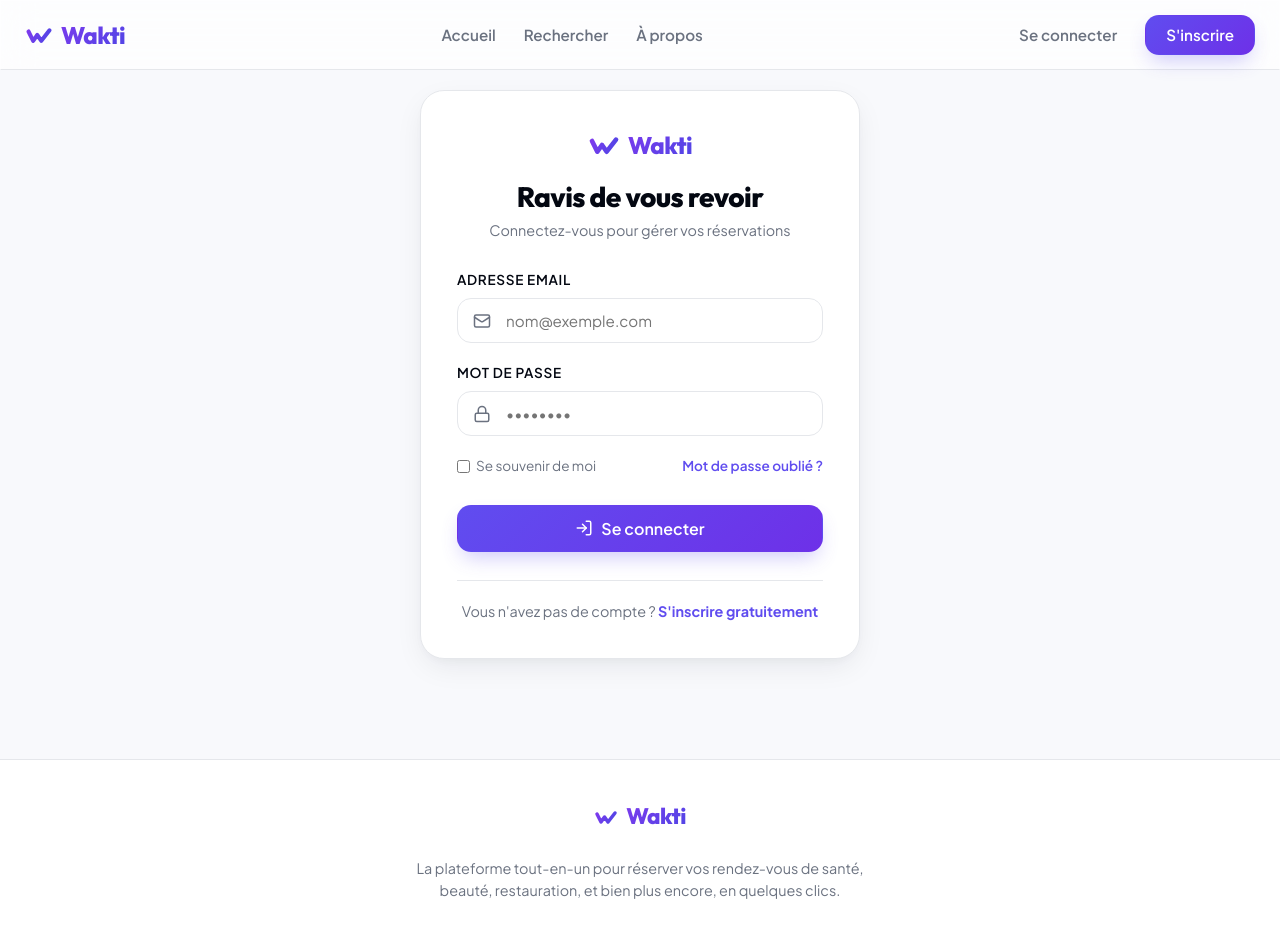
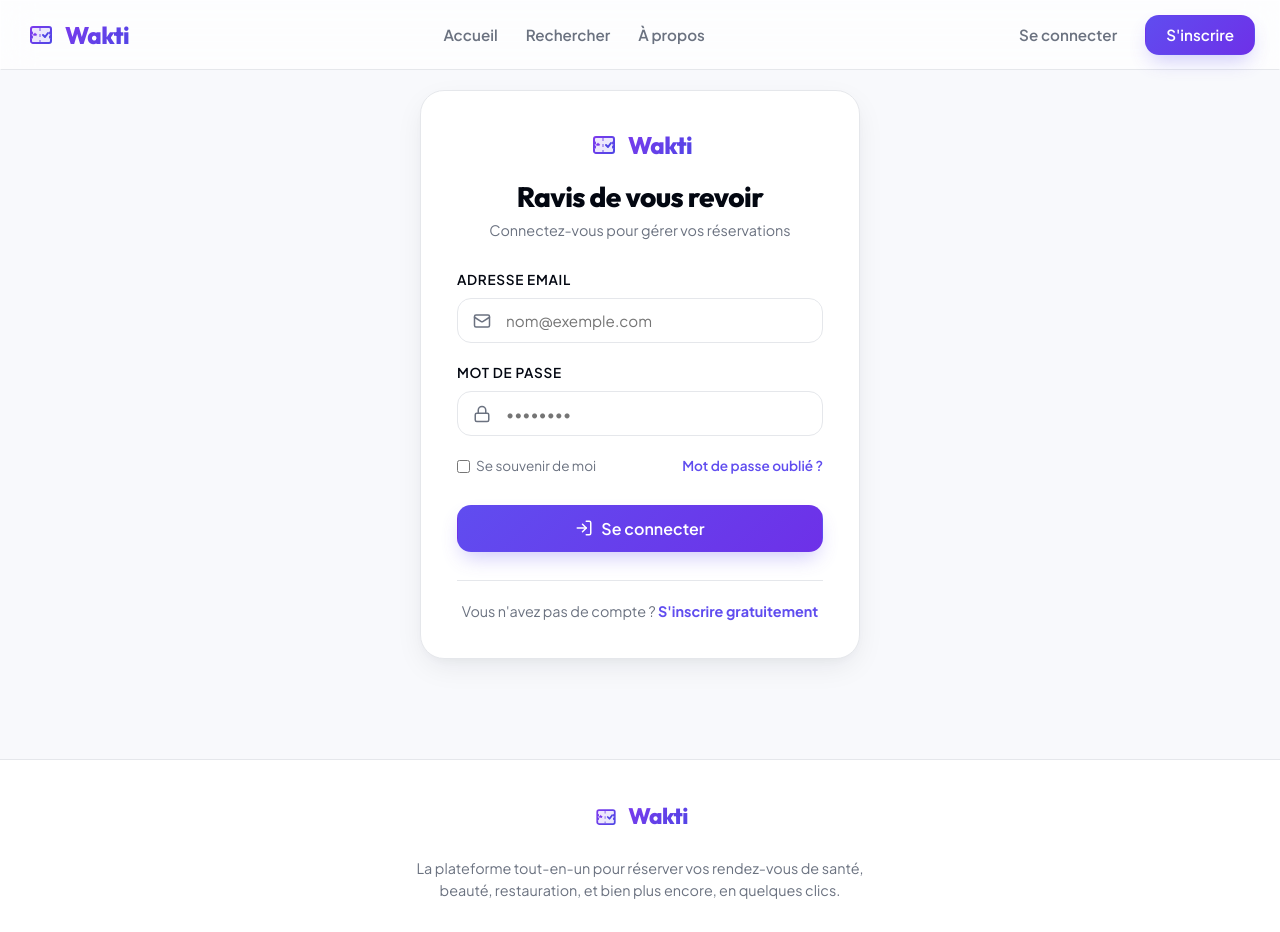
Before and after one commit to Nada-Touil/projet-9antra, a React (Vite) app in the folder Frontend/: page /login in a window 1280 px wide. Shown: the top 932 px of the page. Built offline with nearby package versions, Linux system fonts and the light colour scheme.

Commit message:
Upgrade logo to a premium, rich ticket/pass badge with a star and a checkmark, next to the Wakti text

```diff
--- a/Frontend/src/components/Footer.jsx
+++ b/Frontend/src/components/Footer.jsx
@@ -6,12 +6,19 @@ const Footer = () => {
     <footer className="footer">
       <div className="footer-content">
         <div className="logo-container" style={{ justifyContent: 'center', marginBottom: '8px', gap: '8px' }}>
-          <svg width="24" height="24" viewBox="0 0 24 24" fill="none" xmlns="http://www.w3.org/2000/svg" style={{ flexShrink: 0 }}>
-            <path d="M3 9L7 17L10.5 12L14 17L21 8" stroke="url(#logo-grad-footer)" strokeWidth="3.5" strokeLinecap="round" strokeLinejoin="round" />
+          <svg width="28" height="28" viewBox="0 0 32 32" fill="none" xmlns="http://www.w3.org/2000/svg" style={{ flexShrink: 0 }}>
+            <path d="M6 10C6 8.89543 6.89543 8 8 8H24C25.1046 8 26 8.89543 26 10V13C24.5 13 24.5 15 26 15V17C24.5 17 24.5 19 26 19V22C26 23.1046 25.1046 24 24 24H8C6.89543 24 6 23.1046 6 22V19C7.5 19 7.5 17 6 17V15C7.5 15 7.5 13 6 13V10Z" fill="url(#logo-grad-footer-bg)" stroke="url(#logo-grad-footer)" strokeWidth="2"/>
+            <path d="M15 9V23" stroke="url(#logo-grad-footer)" strokeWidth="1.5" stroke-dasharray="3 3" opacity="0.6"/>
+            <path d="M10 13.5L10.9 14.8L12.4 15.0L11.3 15.9L11.7 17.3L10 16.5L8.3 17.3L8.7 15.9L7.6 15.0L9.1 14.8L10 13.5Z" fill="#7c3aed"/>
+            <path d="M18 16L20 18L23 14" stroke="#4f46e5" strokeWidth="2" strokeLinecap="round" strokeLinejoin="round"/>
             <defs>
-              <linearGradient id="logo-grad-footer" x1="3" y1="8" x2="21" y2="17" gradientUnits="userSpaceOnUse">
+              <linearGradient id="logo-grad-footer" x1="6" y1="8" x2="26" y2="24" gradientUnits="userSpaceOnUse">
                 <stop offset="0%" stopColor="#7c3aed" />
                 <stop offset="100%" stopColor="#4f46e5" />
+              </linearGradient>
+              <linearGradient id="logo-grad-footer-bg" x1="6" y1="8" x2="26" y2="24" gradientUnits="userSpaceOnUse">
+                <stop offset="0%" stopColor="rgba(124, 58, 237, 0.12)" />
+                <stop offset="100%" stopColor="rgba(79, 70, 229, 0.12)" />
               </linearGradient>
             </defs>
           </svg>
--- a/Frontend/src/components/Header.jsx
+++ b/Frontend/src/components/Header.jsx
@@ -23,12 +23,19 @@ const Header = () => {
   return (
     <header className="header glass">
       <div className="logo-container" onClick={() => navigate('/')} style={{ display: 'flex', alignItems: 'center', gap: '8px', cursor: 'pointer' }}>
-        <svg width="28" height="28" viewBox="0 0 24 24" fill="none" xmlns="http://www.w3.org/2000/svg" style={{ flexShrink: 0 }}>
-          <path d="M3 9L7 17L10.5 12L14 17L21 8" stroke="url(#logo-grad-header)" strokeWidth="3.5" strokeLinecap="round" strokeLinejoin="round" />
+        <svg width="32" height="32" viewBox="0 0 32 32" fill="none" xmlns="http://www.w3.org/2000/svg" style={{ flexShrink: 0 }}>
+          <path d="M6 10C6 8.89543 6.89543 8 8 8H24C25.1046 8 26 8.89543 26 10V13C24.5 13 24.5 15 26 15V17C24.5 17 24.5 19 26 19V22C26 23.1046 25.1046 24 24 24H8C6.89543 24 6 23.1046 6 22V19C7.5 19 7.5 17 6 17V15C7.5 15 7.5 13 6 13V10Z" fill="url(#logo-grad-header-bg)" stroke="url(#logo-grad-header)" strokeWidth="2"/>
+          <path d="M15 9V23" stroke="url(#logo-grad-header)" strokeWidth="1.5" strokeDasharray="3 3" opacity="0.6"/>
+          <path d="M10 13.5L10.9 14.8L12.4 15.0L11.3 15.9L11.7 17.3L10 16.5L8.3 17.3L8.7 15.9L7.6 15.0L9.1 14.8L10 13.5Z" fill="#7c3aed"/>
+          <path d="M18 16L20 18L23 14" stroke="#4f46e5" strokeWidth="2" strokeLinecap="round" strokeLinejoin="round"/>
           <defs>
-            <linearGradient id="logo-grad-header" x1="3" y1="8" x2="21" y2="17" gradientUnits="userSpaceOnUse">
+            <linearGradient id="logo-grad-header" x1="6" y1="8" x2="26" y2="24" gradientUnits="userSpaceOnUse">
               <stop offset="0%" stopColor="#7c3aed" />
               <stop offset="100%" stopColor="#4f46e5" />
+            </linearGradient>
+            <linearGradient id="logo-grad-header-bg" x1="6" y1="8" x2="26" y2="24" gradientUnits="userSpaceOnUse">
+              <stop offset="0%" stopColor="rgba(124, 58, 237, 0.12)" />
+              <stop offset="100%" stopColor="rgba(79, 70, 229, 0.12)" />
             </linearGradient>
           </defs>
         </svg>
--- a/Frontend/src/pages/Login.jsx
+++ b/Frontend/src/pages/Login.jsx
@@ -49,12 +49,19 @@ const Login = () => {
       <div className="card animate-fade-in" style={{ width: '100%', maxWidth: '440px', padding: '36px', boxShadow: 'var(--shadow-lg)' }}>
         <div style={{ textAlign: 'center', marginBottom: '28px' }}>
           <div className="logo-container" style={{ justifyContent: 'center', marginBottom: '16px', gap: '8px' }}>
-            <svg width="32" height="32" viewBox="0 0 24 24" fill="none" xmlns="http://www.w3.org/2000/svg" style={{ flexShrink: 0 }}>
-              <path d="M3 9L7 17L10.5 12L14 17L21 8" stroke="url(#logo-grad-login)" strokeWidth="3.5" strokeLinecap="round" strokeLinejoin="round" />
+            <svg width="32" height="32" viewBox="0 0 32 32" fill="none" xmlns="http://www.w3.org/2000/svg" style={{ flexShrink: 0 }}>
+              <path d="M6 10C6 8.89543 6.89543 8 8 8H24C25.1046 8 26 8.89543 26 10V13C24.5 13 24.5 15 26 15V17C24.5 17 24.5 19 26 19V22C26 23.1046 25.1046 24 24 24H8C6.89543 24 6 23.1046 6 22V19C7.5 19 7.5 17 6 17V15C7.5 15 7.5 13 6 13V10Z" fill="url(#logo-grad-login-bg)" stroke="url(#logo-grad-login)" strokeWidth="2"/>
+              <path d="M15 9V23" stroke="url(#logo-grad-login)" strokeWidth="1.5" stroke-dasharray="3 3" opacity="0.6"/>
+              <path d="M10 13.5L10.9 14.8L12.4 15.0L11.3 15.9L11.7 17.3L10 16.5L8.3 17.3L8.7 15.9L7.6 15.0L9.1 14.8L10 13.5Z" fill="#7c3aed"/>
+              <path d="M18 16L20 18L23 14" stroke="#4f46e5" strokeWidth="2" strokeLinecap="round" strokeLinejoin="round"/>
               <defs>
-                <linearGradient id="logo-grad-login" x1="3" y1="8" x2="21" y2="17" gradientUnits="userSpaceOnUse">
+                <linearGradient id="logo-grad-login" x1="6" y1="8" x2="26" y2="24" gradientUnits="userSpaceOnUse">
                   <stop offset="0%" stopColor="#7c3aed" />
                   <stop offset="100%" stopColor="#4f46e5" />
+                </linearGradient>
+                <linearGradient id="logo-grad-login-bg" x1="6" y1="8" x2="26" y2="24" gradientUnits="userSpaceOnUse">
+                  <stop offset="0%" stopColor="rgba(124, 58, 237, 0.12)" />
+                  <stop offset="100%" stopColor="rgba(79, 70, 229, 0.12)" />
                 </linearGradient>
               </defs>
             </svg>
--- a/Frontend/src/pages/Register.jsx
+++ b/Frontend/src/pages/Register.jsx
@@ -112,12 +112,19 @@ const Register = () => {
           <>
             <div style={{ textAlign: 'center', marginBottom: '28px' }}>
               <div className="logo-container" style={{ justifyContent: 'center', marginBottom: '16px', gap: '8px' }}>
-                <svg width="32" height="32" viewBox="0 0 24 24" fill="none" xmlns="http://www.w3.org/2000/svg" style={{ flexShrink: 0 }}>
-                  <path d="M3 9L7 17L10.5 12L14 17L21 8" stroke="url(#logo-grad-reg)" strokeWidth="3.5" strokeLinecap="round" strokeLinejoin="round" />
+                <svg width="32" height="32" viewBox="0 0 32 32" fill="none" xmlns="http://www.w3.org/2000/svg" style={{ flexShrink: 0 }}>
+                  <path d="M6 10C6 8.89543 6.89543 8 8 8H24C25.1046 8 26 8.89543 26 10V13C24.5 13 24.5 15 26 15V17C24.5 17 24.5 19 26 19V22C26 23.1046 25.1046 24 24 24H8C6.89543 24 6 23.1046 6 22V19C7.5 19 7.5 17 6 17V15C7.5 15 7.5 13 6 13V10Z" fill="url(#logo-grad-reg-bg)" stroke="url(#logo-grad-reg)" strokeWidth="2"/>
+                  <path d="M15 9V23" stroke="url(#logo-grad-reg)" strokeWidth="1.5" stroke-dasharray="3 3" opacity="0.6"/>
+                  <path d="M10 13.5L10.9 14.8L12.4 15.0L11.3 15.9L11.7 17.3L10 16.5L8.3 17.3L8.7 15.9L7.6 15.0L9.1 14.8L10 13.5Z" fill="#7c3aed"/>
+                  <path d="M18 16L20 18L23 14" stroke="#4f46e5" strokeWidth="2" strokeLinecap="round" strokeLinejoin="round"/>
                   <defs>
-                    <linearGradient id="logo-grad-reg" x1="3" y1="8" x2="21" y2="17" gradientUnits="userSpaceOnUse">
+                    <linearGradient id="logo-grad-reg" x1="6" y1="8" x2="26" y2="24" gradientUnits="userSpaceOnUse">
                       <stop offset="0%" stopColor="#7c3aed" />
                       <stop offset="100%" stopColor="#4f46e5" />
+                    </linearGradient>
+                    <linearGradient id="logo-grad-reg-bg" x1="6" y1="8" x2="26" y2="24" gradientUnits="userSpaceOnUse">
+                      <stop offset="0%" stopColor="rgba(124, 58, 237, 0.12)" />
+                      <stop offset="100%" stopColor="rgba(79, 70, 229, 0.12)" />
                     </linearGradient>
                   </defs>
                 </svg>
```
